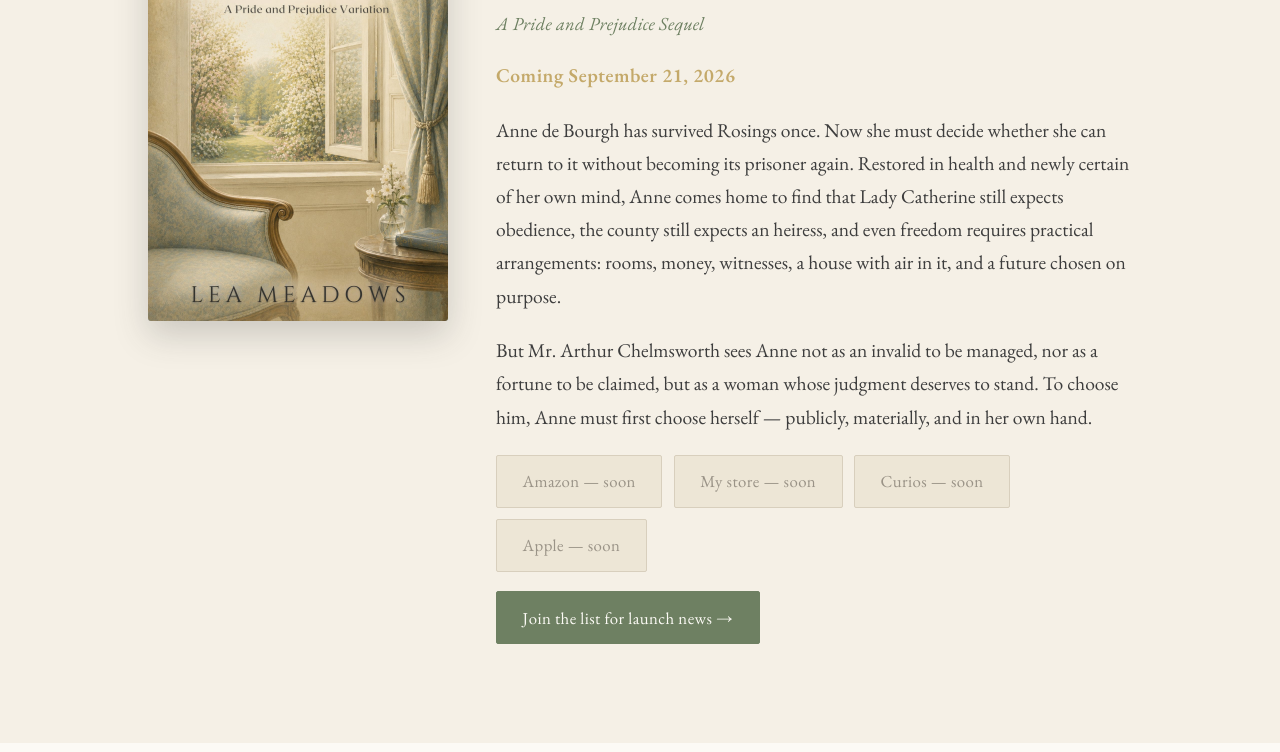
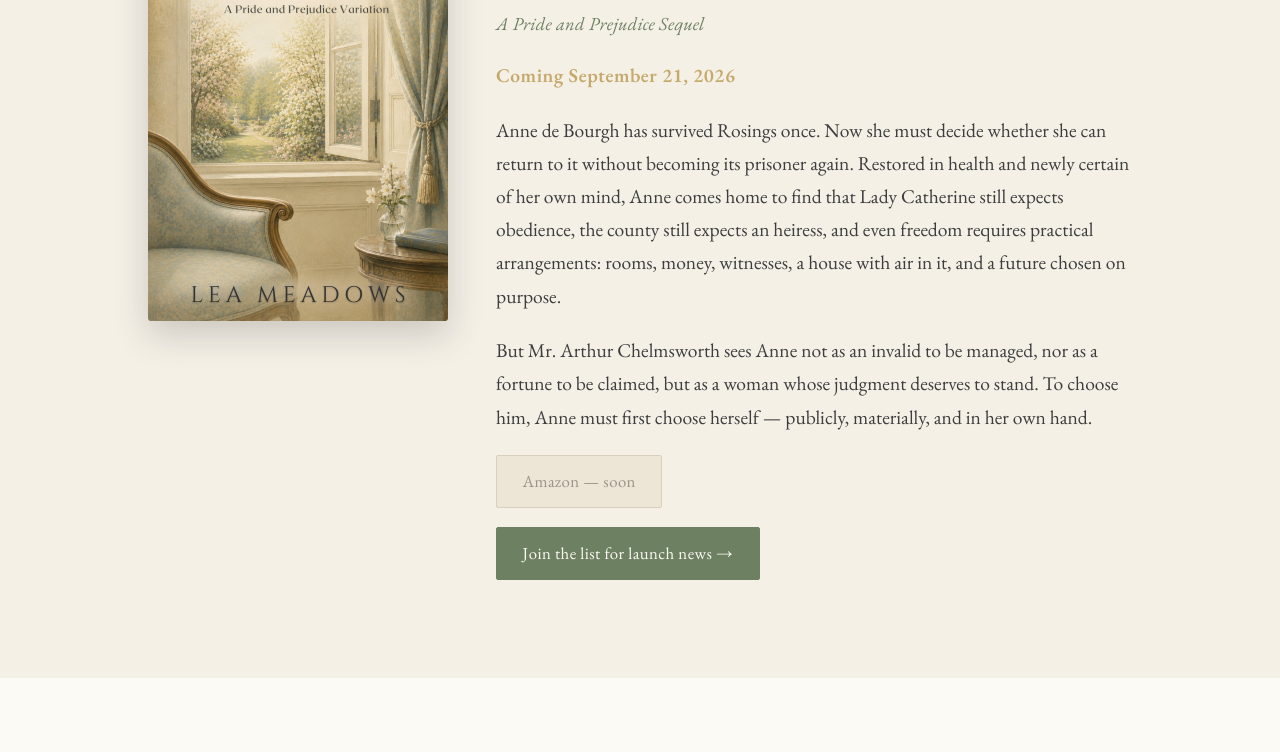
Before and after one commit to nickypenttila/leameadows-site, a plain HTML site: page a-proper-choice.html in a window 1280 px wide. Shown: the part 276-1028 px from the top of the page. Drawn offline with nearby package versions, Linux system fonts and the light colour scheme.

Commit message:
fixing unneccesary buy buttons

```diff
--- a/a-proper-choice.html
+++ b/a-proper-choice.html
@@ -45,9 +45,6 @@
 
           <div class="buy-row">
             <a class="btn btn-disabled" href="#" aria-disabled="true">Amazon &mdash; soon</a>
-            <a class="btn btn-disabled" href="#" aria-disabled="true">My store &mdash; soon</a>
-            <a class="btn btn-disabled" href="#" aria-disabled="true">Curios &mdash; soon</a>
-            <a class="btn btn-disabled" href="#" aria-disabled="true">Apple &mdash; soon</a>
           </div>
           <p><a class="btn btn-primary" href="#join">Join the list for launch news &rarr;</a></p>
         </div>
```
Also changed, not shown: a-proper-bloom.html (+0 -2 lines), 1 other file.
